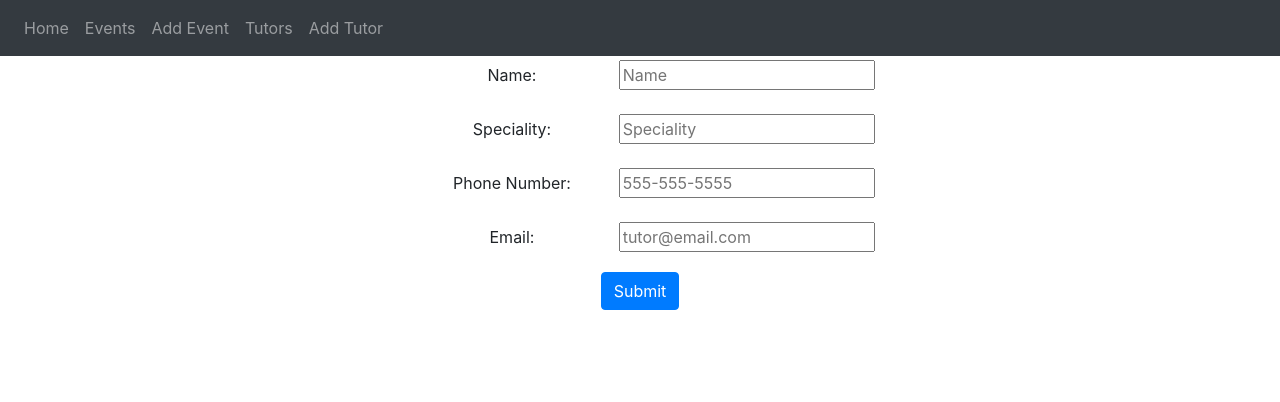
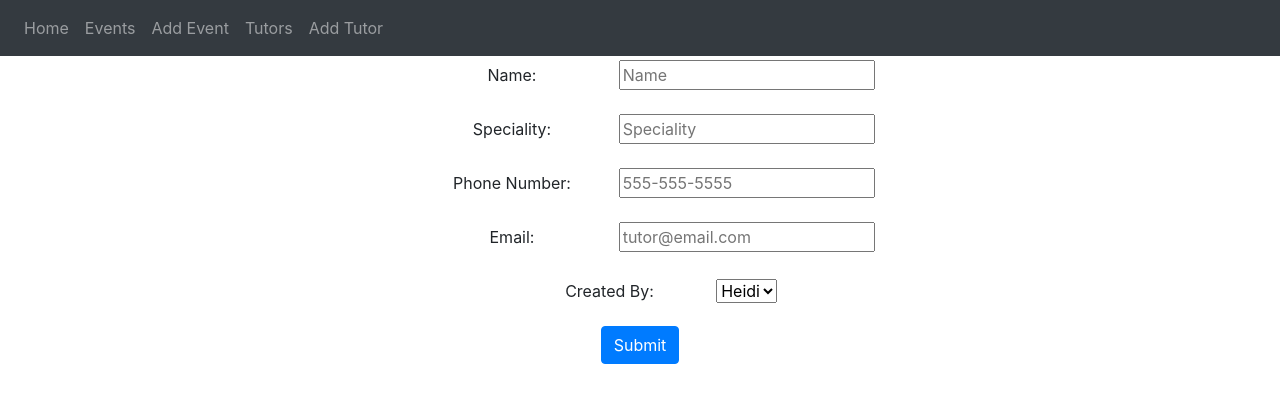
Before and after one commit to doakcovington/storm-center-client, a React (Create React App) app: page /tutors/new in a window 1280 px wide. Shown: the top 402 px of the page. Built offline with nearby package versions, Linux system fonts and the light colour scheme; no server answers.

Commit message:
Added admin_id to form

```diff
--- a/src/components/CreateTutor.js
+++ b/src/components/CreateTutor.js
@@ -12,8 +12,8 @@ class CreateTutor extends React.Component {
     speciality: '',
     phonenumber: '',
     email: '',
+    admin_id: '1',
     redirectToTutors: false,
-
   }
 
   handleChange = (e) => {
@@ -30,7 +30,8 @@ class CreateTutor extends React.Component {
       speciality: '',
       phonenumber: '',
       email: '',
-      redirectToTutors: true
+      admin_id: '1', //has to be set before redirectToTutors
+      redirectToTutors: true,
     });
   }
 
@@ -59,6 +60,12 @@ class CreateTutor extends React.Component {
             <Form.Label column lg={2}>Email: </Form.Label>
             <input type='text' placeholder='tutor@email.com' value={this.state.email} name='email' onChange={this.handleChange}/>
           </Form.Group>
+          <Form.Group>
+            <Form.Label column lg={2}>Created By:</Form.Label>
+              <select id='admin_id' value={this.state.admin_id} name='admin_id' onChange={this.handleChange}>
+                <option value='1'>Heidi</option>
+              </select>
+        </Form.Group>
           <Button type="button" onClick={this.handleSubmit}>Submit</Button>
         </Form>
     )
```
